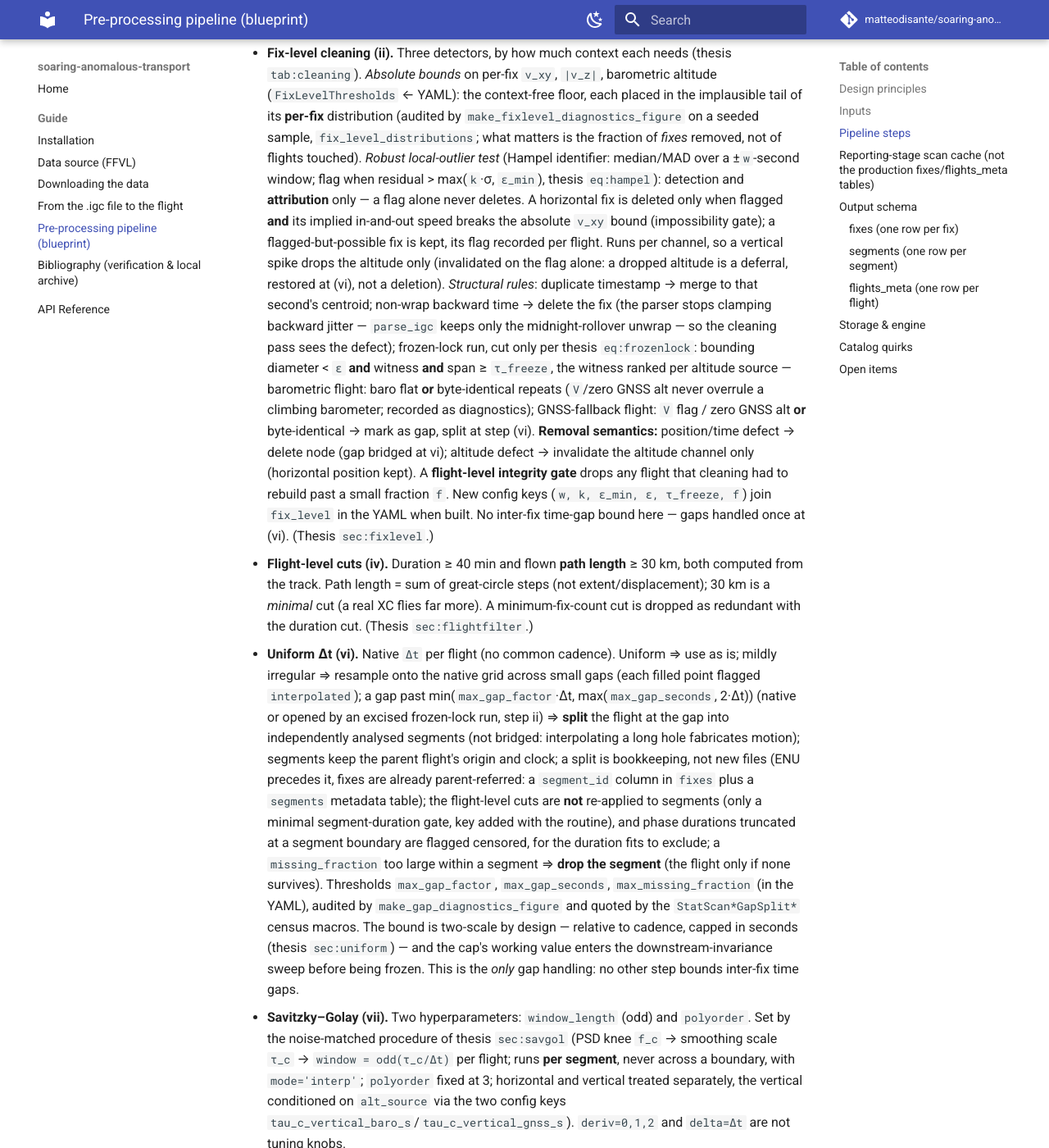
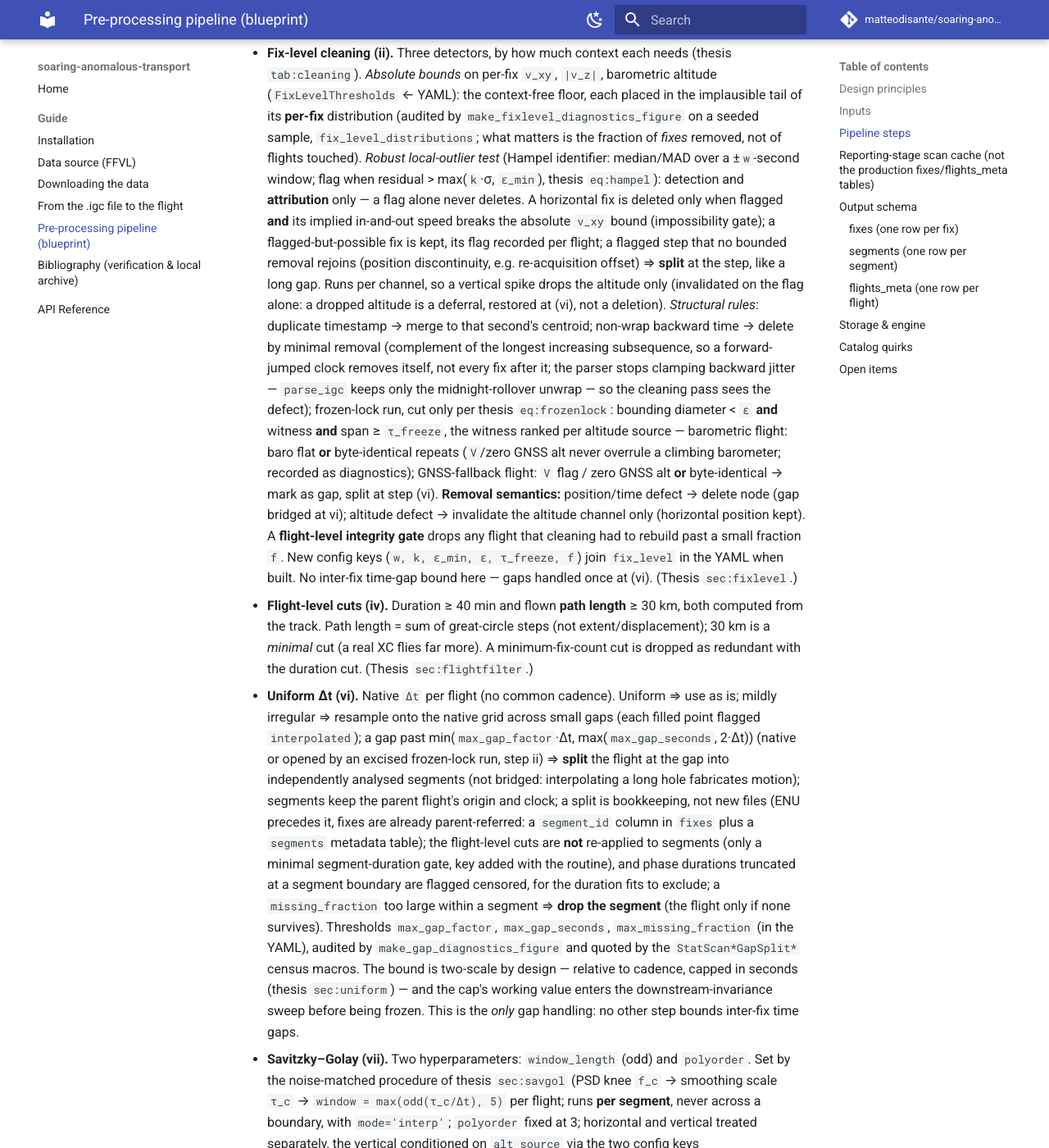
Before and after one commit to matteodisante/soaring-anomalous-transport, an MkDocs documentation site: the page built from docs/guide/preprocessing-pipeline.md, in a window 1280 px wide and 1400 px high, scrolled down 3043 px. Shown: the whole window at 82% size. Built offline with MkDocs 1.6.1 and Material for MkDocs 9.7.7, drawn with Linux system fonts in a browser that asks for light colours; comment, search, counter and statistics services are not loaded; some of the changed text lies outside the part shown.

Commit message:
preproc(audit): implementer's walkthrough — four logical bugs closed; C2 de-walled
Fifth design audit: one IGC file traced through every step, asking what the
code does at each point. Four genuine logical bugs, fixed contract-wide:

- backward-time attribution was undefined ("delete the fix with the corrupt
  time" — which one?); a running-max rule would let a single forward-jumped
  clock condemn every later fix. Now: minimal removal, the complement of
  the longest increasing subsequence
- a position discontinuity (re-acquisition offset: the track jumps and
  stays) fits neither the spike model — no bounded removal restores the
  trend, deletion would cascade — nor the frozen-lock model. Now its own
  tab:cleaning row: split at the step, like a long gap
- "interpolated" was undefined once a flight is resampled (every grid point
  is technically interpolated). Now: measured iff a fix lies within half a
  native step of the grid time; same tolerance defines was_resampled
- the Savitzky-Golay window collapses below a cubic fit's minimum for slow
  loggers (odd(tau_c/dt) < 5). Now floored at w=5, caveat stated

Smaller closures: delta_z gets a number (~5 m); Hampel requires a minimally
populated window (order five fixes); the frozen-lock Delta-z witness is
median-based so an uncleaned altitude spike cannot fake a climb; suspect
ground stints are stored as per-flight intervals (phases do not exist yet
at pre-processing time); a flight with no sustained-speed stretch is
discarded with reason; duplicate uploads join the blueprint's open items;
tau_c named explicitly as the one true blocker for a first clean dataset.

C2's remaining walls of text (sampling thresholds, segment handling,
flight-filter sample, PSD band reading, flag-to-action) rewritten as
labelled lists, same content.

```diff
--- a/docs/guide/preprocessing-pipeline.md
+++ b/docs/guide/preprocessing-pipeline.md
@@ -89,12 +89,16 @@ Key mechanics that reconcile the blueprint with the repo:
   window; flag when residual > max(`k`·σ, `ε_min`), thesis `eq:hampel`): detection and
   **attribution** only — a flag alone never deletes. A horizontal fix is deleted only when
   flagged **and** its implied in-and-out speed breaks the absolute `v_xy` bound
-  (impossibility gate); a flagged-but-possible fix is kept, its flag recorded per flight.
+  (impossibility gate); a flagged-but-possible fix is kept, its flag recorded per flight; a
+  flagged step that no bounded removal rejoins (position discontinuity, e.g. re-acquisition
+  offset) ⇒ **split** at the step, like a long gap.
   Runs per channel, so a vertical spike drops the altitude only (invalidated on the flag
   alone: a dropped altitude is a deferral, restored at (vi), not a deletion). *Structural
   rules*: duplicate timestamp → merge to that second's centroid; non-wrap backward time →
-  delete the fix (the parser stops clamping backward jitter — `parse_igc` keeps only the
-  midnight-rollover unwrap — so the cleaning pass sees the defect); frozen-lock run, cut
+  delete by minimal removal (complement of the longest increasing subsequence, so a
+  forward-jumped clock removes itself, not every fix after it; the parser stops clamping
+  backward jitter — `parse_igc` keeps only the midnight-rollover unwrap — so the cleaning
+  pass sees the defect); frozen-lock run, cut
   only per thesis `eq:frozenlock`: bounding diameter < `ε` **and** witness **and** span ≥
   `τ_freeze`, the witness ranked per altitude source — barometric flight: baro flat **or**
   byte-identical repeats (`V`/zero GNSS alt never overrule a climbing barometer; recorded as
@@ -130,8 +134,8 @@ Key mechanics that reconcile the blueprint with the repo:
   time gaps.
 - **Savitzky–Golay (vii).** Two hyperparameters: `window_length` (odd) and `polyorder`.
   Set by the noise-matched procedure of thesis `sec:savgol` (PSD knee `f_c` → smoothing scale
-  `τ_c` → `window = odd(τ_c/Δt)` per flight; runs **per segment**, never across a boundary,
-  with `mode='interp'`; `polyorder` fixed at 3; horizontal and
+  `τ_c` → `window = max(odd(τ_c/Δt), 5)` per flight; runs **per segment**, never across a
+  boundary, with `mode='interp'`; `polyorder` fixed at 3; horizontal and
   vertical treated separately, the vertical conditioned on `alt_source` via the two config
   keys `tau_c_vertical_baro_s`/`tau_c_vertical_gnss_s`). `deriv=0,1,2` and `delta=Δt` are
   not tuning knobs.
@@ -222,8 +226,11 @@ Handle at ingestion (empirically observed on the real files):
 ## Open items
 
 - The Savitzky–Golay `τ_c` (horizontal/vertical) are **placeholders** in
-  `configs/preprocessing.yaml` → finalize from the real PSD study on `E,N,U`.
-  (`polyorder`, the filtering and trimming cuts are set.)
+  `configs/preprocessing.yaml` → finalize from the real PSD study on `E,N,U`. This is
+  **the one true blocker** for a first end-to-end clean dataset: every other parameter
+  has an adopted or working value. (`polyorder`, the filtering and trimming cuts are set.)
+- Duplicate uploads: before pooling, check whether the same physical flight appears twice
+  (same pilot and date, near-identical track); the catalog does not guard against it.
 - The `sampling` cuts (`max_gap_factor`/`max_gap_seconds`/`max_missing_fraction`) and the
   fix-level **absolute bounds** (thesis `tab:cleaning`) are set and **audited** on the real
   data (`make_gap_diagnostics_figure`,
```
Also changed, not shown: 5 other files.
